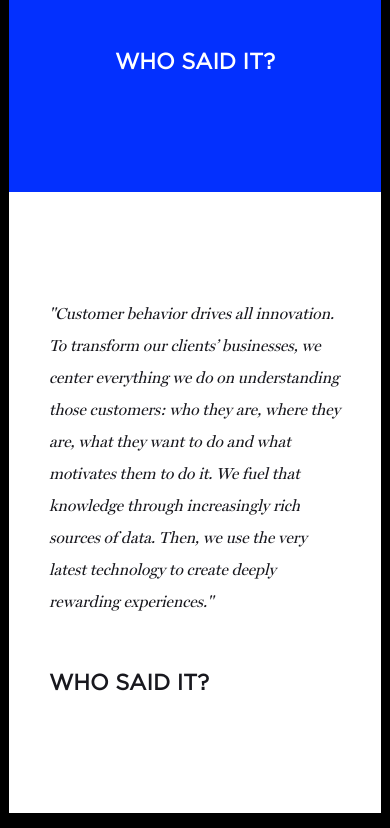
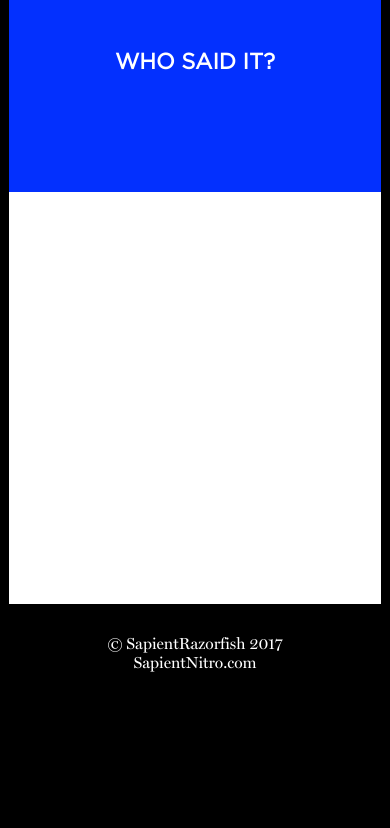
Before and after one commit to mzevitas/zevitasWedding, a website: page index.html in a window 390 px wide. Shown: the part 1577-2405 px from the top of the page. After the commit the page ends 2279 px from the top, so only its background shows below. Drawn offline with Linux system fonts and the light colour scheme.

Commit message:
added the footer and make it responsive

```diff
--- a/assets/sass/_base.scss
+++ b/assets/sass/_base.scss
@@ -5,6 +5,9 @@
   text-rendering: optimizeLegibility;
   -webkit-font-smoothing: antialiased;
   -moz-osx-font-smoothing: grayscale;
+}
+html {
+  background-color: #000000;
 }
 
 body {
@@ -130,7 +133,6 @@ p {
 -webkit-backface-visibility:hidden;
 -moz-backface-visibility:hidden;
 border-top:15px solid #000000;
-border-bottom:15px solid #000000;
 border-left:9px solid #000000;
 border-right:9px solid #000000;
 
@@ -155,15 +157,52 @@ border-right:9px solid #000000;
   }
 }
 
-.footer, footer{
-  @extend .text-center;
-  position: absolute;
-  width:100%;
-  bottom:0;
-  padding:12px 0;
-  p{
-    color:#999;
-    font-size:0.5em;
-    margin:0px auto 2px auto;
+
+.footer{
+  background-color: #000000;
+  color: #fff;
+  width: 100%;
+padding: 30px 0 30px 0;
+  vertical-align: middle;
+  font-family: $serif;
+
+
+  .footLeft {
+    width: 50%;
+    float: left;
+    padding-left: 20px;
+     @media #{$mobile-either} {
+      font-size: 16px;
+      width: 100%;
+      text-align: center;
+      float: none;
+      padding: 0;
+     }
+  }
+  .footRight {
+    width: 50%;
+    float: right;
+    padding-right: 20px;
+    @media #{$mobile-either} {
+      font-size: 16px;
+      width: 100%;
+      text-align: center;
+      float: none;
+      padding: 0;
+     }
+    a{
+      color: #ffffff;
+      text-decoration: none;
+      float: right;
+      &:hover {
+        color: #d5d5d5;
+      }
+      @media #{$mobile-either} {
+      font-size: 16px;
+      padding: 0;
+    float: none;
+
+     }
+    }
   }
 }
--- a/assets/sass/_panels.scss
+++ b/assets/sass/_panels.scss
@@ -23,6 +23,7 @@
     }
 }
 
+
 section {
     p {
         font-family: $serif, $bodyFont;
--- a/index.html
+++ b/index.html
@@ -1,5 +1,6 @@
 <!doctype html>
 <html lang="en">
+
 <head>
     <meta charset="UTF-8">
     <meta name="viewport" content="width=device-width, initial-scale=1.0">
@@ -7,68 +8,68 @@
     <!-- build:css assets/css/style.min.css -->
     <link rel="stylesheet" href="assets/css/style.css">
     <!-- /build -->
+</head>
 
-</head>
 <body>
     <div id="body-wrapper" class="container-fluid">
-
-
-
-
         <div class="sr-panel">
             <div class="container-wrapper">
-
                 <img id="starBg" src="assets/images/Option3.png" />
-
             </div>
         </div>
         <div class="sr-panel info" id="infoPanel">
             <div class="container-wrapper">
                 <div class="content-wrapper">
-
                     <section id="introSection" class="logo">
                         <h2 class="serif">Leading Digital Business Transformation</h2>
-            <p class="text-left">We’re a new kind of agency, purpose-built
-            for a world of relentless change.
-            <br><br>
-            Formed from the union of two leaders of the digital revolution, our combined talent enables us to deliver business transformation at unprecedented scale. Nothing less will satisfy the demands of the technology-driven customer.
+                        <p class="text-left">We’re a new kind of agency, purpose-built for a world of relentless change.
+                            <br>
+                            <br> Formed from the union of two leaders of the digital revolution, our combined talent enables us to deliver business transformation at unprecedented scale. Nothing less will satisfy the demands of the technology-driven customer.
                         </p>
                         <h3>An intregal part of our two leaders of the digital </h3>
                     </section>
-
                 </div>
             </div>
-
         </div>
         <div class="sr-panel panelBlue">
             <div class="container-wrapper">
                 <div class="content-wrapper">
                     <section class="quote">
-
                         <p><i>"Customer behavior drives all innovation. To transform our clients’ businesses, we center everything we do on understanding those customers: who they are, where they are, what they want to do and what motivates them to do it. We fuel that knowledge through increasingly rich sources of data. Then, we use the very latest technology to create deeply rewarding experiences."</i></p>
                         <h4>WHO SAID IT?</h4>
                     </section>
                 </div>
             </div>
-
         </div>
-
         <div class="sr-panel">
             <div class="container-wrapper">
                 <div class="content-wrapper">
-          <section class="quote">
-
-            <p><i>"Customer behavior drives all innovation. To transform our clients’ businesses, we center everything we do on understanding those customers: who they are, where they are, what they want to do and what motivates them to do it. We fuel that knowledge through increasingly rich sources of data. Then, we use the very latest technology to create deeply rewarding experiences."</i></p>
-            <h4>WHO SAID IT?</h4>
+                    <section>
+                        <p></p>
                     </section>
                 </div>
             </div>
-
         </div>
-
-
+        <div class="sr-panel">
+            <div class="container-wrapper">
+                <div class="content-wrapper">
+                    <section>
+                        <p></p>
+                    </section>
+                </div>
+            </div>
+        </div>
+        <div class="footer">
+                    <div class="footText">
+                        <div class="footLeft">&copy; SapientRazorfish 2017</div>
+                        <div class="footRight"><a href="#">SapientNitro.com</a></div>
+                    </div>
+                </div>
+            </div>
+        </div>
         <!-- build:js assets/js/script.min.js -->
         <script src="assets/js/script.js" type="text/javascript" charset="utf-8"></script>
         <!-- /build -->
 </body>
+
 </html>
```
Also changed, not shown: assets/css/style.css. Lines whose indentation alone changed are shown as unchanged.
